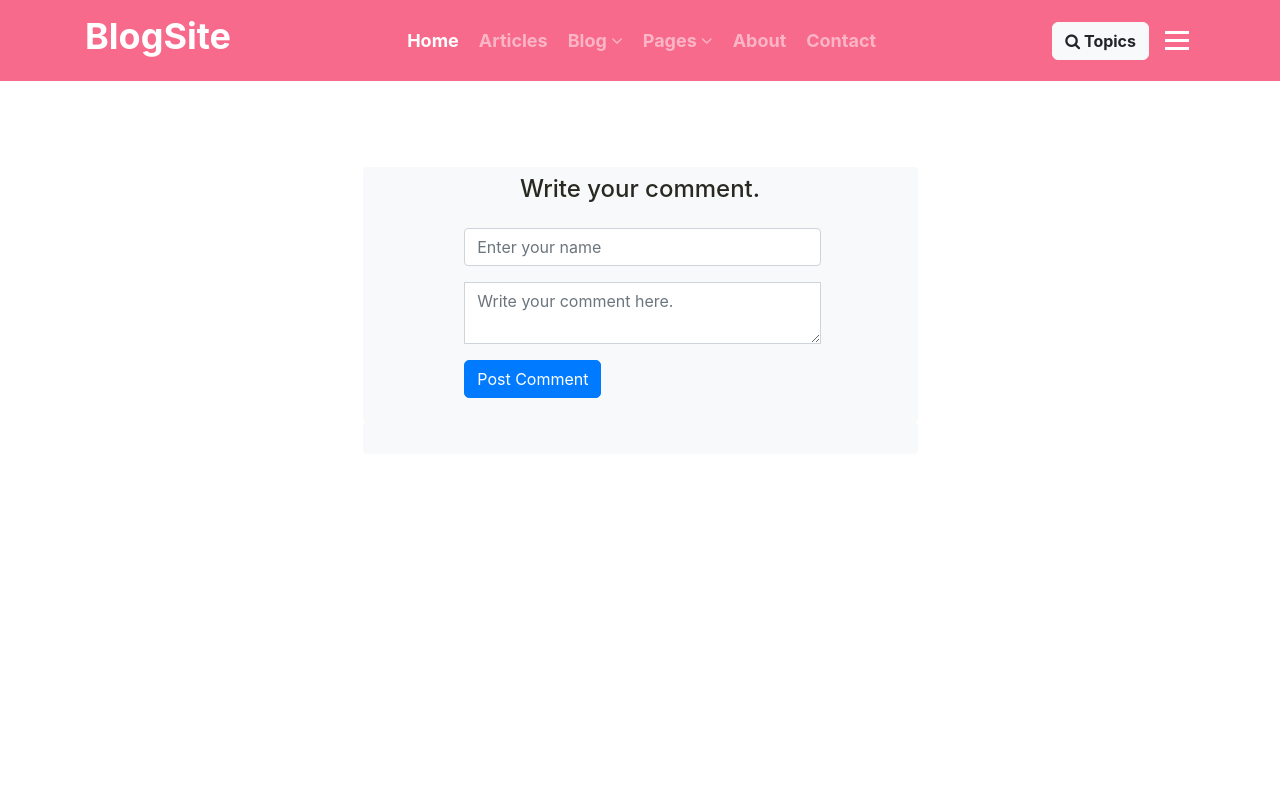
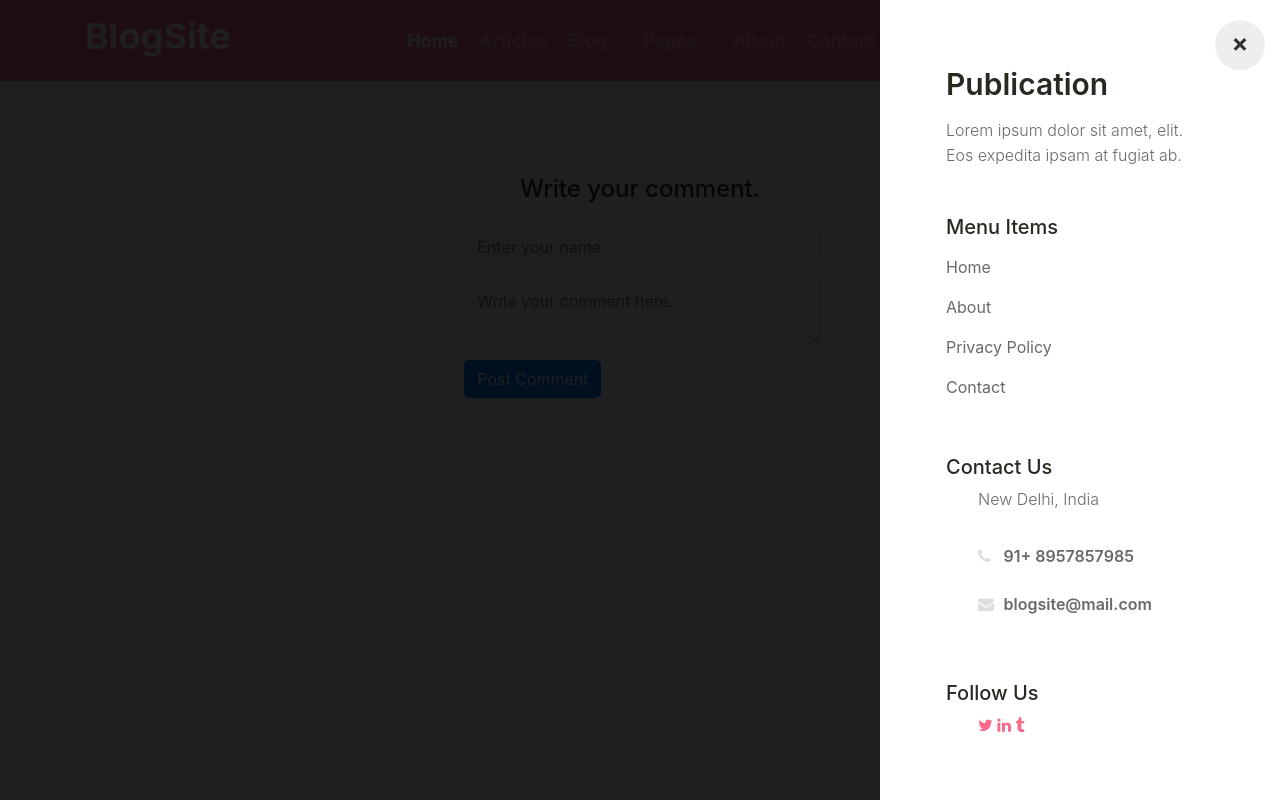
Before and after one commit to Libbna/BLOG_SITE, a PHP site: page / in a window 1280 px wide, after a click that opens the changed part. Run offline with PHP 8.4, Linux system fonts and the light colour scheme; data that the repository does not hold is empty.

Commit message:
UI of header section completed

```diff
--- /dev/null
+++ b/assets/_domain-modal.scss
@@ -0,0 +1,118 @@
+$font-clr: #696969;
+
+
+p {
+    font-size: 16px;
+    line-height: 24.5px;
+    font-weight: 300;
+    color: $font-clr;
+}
+
+li {
+    list-style: none;
+}
+
+#DomainModal {
+    display: none;
+    padding: 17px;
+
+    .modal-dialog{
+        position: fixed;
+        top: 0;
+        right: 0;
+        margin: auto;
+        max-width: 400px;
+        width: 400px;
+        height: 100%;
+        transform: translate3d(0%, 0, 0);
+
+        .modal-content {
+            border-radius: 0;
+            border: none;
+            padding: 50px;
+            height: 100%;
+            overflow-y: auto;
+
+            .close {
+                position: absolute;
+                right: 0;
+                top: 0;
+                opacity: 1;
+                z-index: 9;
+                float: right;
+                font-size: 1.5rem;
+                font-weight: 700;
+                line-height: 1;
+                color: #000;
+                text-shadow: 0 1px 0 #fff;
+
+                span {
+                    font-size: 25px;
+                    color: #333;
+                    margin-top: 20px;
+                    margin-right: 15px;
+                    background: #eee;
+                    width: 50px;
+                    height: 50px;
+                    line-height: 47px;
+                    border-radius: 30px;
+                    transition: all .4s ease;
+                    opacity: 1;
+                    display: block;
+                }
+            }
+
+            .modal-body {
+                .modal__content {
+                    .logo {
+                        a {
+                            color: var(--heading-color);
+                            font-weight: 600;
+                            font-size: 30px;
+                            padding: 0;
+                            margin: 0
+                        }
+                    }
+
+                    .widget-menu-items {
+                        .navbar-nav {
+                            .nav-item {
+                                .nav-link {
+                                    color: $font-clr;
+                                    &:hover {
+                                        color: #f76a8c;
+                                    }
+                                }
+                            }
+                        }
+                    }
+
+                    .widget-social-icons {
+                        ul {
+                            li {
+                                display: inline-block;
+                                p {
+                                    span {
+                                        color: #ddd;
+                                        width: 16px;
+                                        margin-right: 5px;
+                                    }
+                                    a {
+                                        font-weight: 600;
+                                        color: $font-clr;
+                                        &:hover {
+                                            color:#f76a8c ;
+                                        }
+                                    }
+                                }
+                            }
+                        }
+                    }
+                }
+            }
+        }
+        .right-toggle-bg {
+            background-color: #fff;
+        }
+    }
+}
--- a/assets/_header.scss
+++ b/assets/_header.scss
@@ -82,11 +82,22 @@ header {
                             transition: all 0.5s;
                             border-radius: 0;
                             text-align: center;
+                        }
 
-                            // &:nth-child(1) :hover  {
-                            //     width: 12px;
-                            //     transition: all 0.5s;
-                            // }
+                                    transition: all 0.5s;
+                        &:hover {
+                            .d1 {
+                                width: 12px;
+                                transition: all 0.5s;
+                            }
+                            .d2 {
+                                width: 20px;
+                                transition: all 0.5s;
+                            }
+                            .d3 {
+                                width: 30px;
+                                transition: all 0.5s;
+                            }
                         }
                     }
                 }
--- a/assets/main.css
+++ b/assets/main.css
@@ -80,6 +80,8 @@ header .container .navbar .navbar-collapse .search-right .domain .hamburger1 {
   float: left;
   cursor: pointer;
   background: transparent;
+  -webkit-transition: all 0.5s;
+  transition: all 0.5s;
 }
 
 header .container .navbar .navbar-collapse .search-right .domain .hamburger1 div {
@@ -91,6 +93,24 @@ header .container .navbar .navbar-collapse .search-right .domain .hamburger1 div
   transition: all 0.5s;
   border-radius: 0;
   text-align: center;
+}
+
+header .container .navbar .navbar-collapse .search-right .domain .hamburger1:hover .d1 {
+  width: 12px;
+  -webkit-transition: all 0.5s;
+  transition: all 0.5s;
+}
+
+header .container .navbar .navbar-collapse .search-right .domain .hamburger1:hover .d2 {
+  width: 20px;
+  -webkit-transition: all 0.5s;
+  transition: all 0.5s;
+}
+
+header .container .navbar .navbar-collapse .search-right .domain .hamburger1:hover .d3 {
+  width: 30px;
+  -webkit-transition: all 0.5s;
+  transition: all 0.5s;
 }
 
 .content {
@@ -141,6 +161,111 @@ header .container .navbar .navbar-collapse .search-right .domain .hamburger1 div
 
 .container .row .col-xl-5 form .form-group .btn {
   border-radius: 5px;
+}
+
+p {
+  font-size: 16px;
+  line-height: 24.5px;
+  font-weight: 300;
+  color: #696969;
+}
+
+li {
+  list-style: none;
+}
+
+#DomainModal {
+  display: none;
+  padding: 17px;
+}
+
+#DomainModal .modal-dialog {
+  position: fixed;
+  top: 0;
+  right: 0;
+  margin: auto;
+  max-width: 400px;
+  width: 400px;
+  height: 100%;
+  -webkit-transform: translate3d(0%, 0, 0);
+          transform: translate3d(0%, 0, 0);
+}
+
+#DomainModal .modal-dialog .modal-content {
+  border-radius: 0;
+  border: none;
+  padding: 50px;
+  height: 100%;
+  overflow-y: auto;
+}
+
+#DomainModal .modal-dialog .modal-content .close {
+  position: absolute;
+  right: 0;
+  top: 0;
+  opacity: 1;
+  z-index: 9;
+  float: right;
+  font-size: 1.5rem;
+  font-weight: 700;
+  line-height: 1;
+  color: #000;
+  text-shadow: 0 1px 0 #fff;
+}
+
+#DomainModal .modal-dialog .modal-content .close span {
+  font-size: 25px;
+  color: #333;
+  margin-top: 20px;
+  margin-right: 15px;
+  background: #eee;
+  width: 50px;
+  height: 50px;
+  line-height: 47px;
+  border-radius: 30px;
+  -webkit-transition: all .4s ease;
+  transition: all .4s ease;
+  opacity: 1;
+  display: block;
+}
+
+#DomainModal .modal-dialog .modal-content .modal-body .modal__content .logo a {
+  color: var(--heading-color);
+  font-weight: 600;
+  font-size: 30px;
+  padding: 0;
+  margin: 0;
+}
+
+#DomainModal .modal-dialog .modal-content .modal-body .modal__content .widget-menu-items .navbar-nav .nav-item .nav-link {
+  color: #696969;
+}
+
+#DomainModal .modal-dialog .modal-content .modal-body .modal__content .widget-menu-items .navbar-nav .nav-item .nav-link:hover {
+  color: #f76a8c;
+}
+
+#DomainModal .modal-dialog .modal-content .modal-body .modal__content .widget-social-icons ul li {
+  display: inline-block;
+}
+
+#DomainModal .modal-dialog .modal-content .modal-body .modal__content .widget-social-icons ul li p span {
+  color: #ddd;
+  width: 16px;
+  margin-right: 5px;
+}
+
+#DomainModal .modal-dialog .modal-content .modal-body .modal__content .widget-social-icons ul li p a {
+  font-weight: 600;
+  color: #696969;
+}
+
+#DomainModal .modal-dialog .modal-content .modal-body .modal__content .widget-social-icons ul li p a:hover {
+  color: #f76a8c;
+}
+
+#DomainModal .modal-dialog .right-toggle-bg {
+  background-color: #fff;
 }
 
 * {
--- a/assets/main.scss
+++ b/assets/main.scss
@@ -1,6 +1,7 @@
 @import "./header";
 @import "./login";
 @import "./comment";
+@import "./domain-modal";
 
 // color-codes
 $main-color: #de4839;
--- /dev/null
+++ b/domainModal.php
@@ -0,0 +1,99 @@
+<!DOCTYPE html>
+<html lang="en">
+
+<head>
+    <meta charset="UTF-8">
+    <meta http-equiv="X-UA-Compatible" content="IE=edge">
+    <meta name="viewport" content="width=device-width, initial-scale=1.0">
+    <title>Document</title>
+
+    <link href="https://cdn.jsdelivr.net/npm/bootstrap@5.0.0/dist/css/bootstrap.min.css" rel="stylesheet">
+    <script src="https://cdn.jsdelivr.net/npm/@popperjs/core@2.9.2/dist/umd/popper.min.js"></script>
+    <script src="https://cdn.jsdelivr.net/npm/bootstrap@5.0.1/dist/js/bootstrap.min.js"></script>
+    <!-- Main CSS -->
+    <link rel="stylesheet" href="/assets/main.css">
+</head>
+
+<body>
+    <div class="modal right fade show" id="DomainModal" tabindex="-1" role="dialog" aria-labelledby="DomainModalLabel">
+        <div class="modal-dialog" role="document">
+            <div class="modal-content right-toggle-bg">
+                <button type="button" class="close" data-dismiss="modal" aria-label="Close">
+                    <span aria-hidden="true">×</span>
+                </button>
+                <div class="modal-body">
+                    <div class="modal__content">
+                        <h2 class="logo">
+                            <a href="#" class="logo-brand">Publication</a>
+                        </h2>
+                        <p class="mt-md-3 mt-2">Lorem ipsum dolor sit amet, elit. Eos expedita ipsam at fugiat ab.</p>
+                        <div class="widget-menu-items mt-sm-5 mt-4">
+                            <h5 class="widget-title">Menu Items</h5>
+                            <nav class="navbar p-0">
+                                <ul class="navbar-nav">
+                                    <li class="nav-item active">
+                                        <a class="nav-link" href="index.html">Home</a>
+                                    </li>
+                                    <li class="nav-item">
+                                        <a class="nav-link" href="#">About</a>
+                                    </li>
+                                    <li class="nav-item">
+                                        <a class="nav-link" href="#">Privacy Policy</a>
+                                    </li>
+                                    <li class="nav-item">
+                                        <a class="nav-link" href="#">Contact</a>
+                                    </li>
+                                </ul>
+                            </nav>
+                        </div>
+                        <div class="widget-social-icons mt-sm-5 mt-4">
+                            <h5 class="widget-title">Contact Us</h5>
+                            <ul class="icon-rounded address">
+                                <li>
+                                    <p>New Delhi, India</p>
+                                </li>
+                                <li class="mt-3">
+                                    <p>
+                                        <span class="fa fa-phone"></span>
+                                        <a href="tel:+ 8957857985">91+ 8957857985</a>
+
+                                    </p>
+                                </li>
+                                <li class="mt-2">
+                                    <p>
+                                        <span class="fa fa-envelope"></span>
+                                        <a href="mailto:blogsite@mail.com">blogsite@mail.com</a>
+                                    </p>
+                                </li>
+                            </ul>
+                        </div>
+                        <div class="widget-social-icons mt-sm-5 mt-4">
+                            <h5 class="widget-title">Follow Us</h5>
+                            <ul class="icon-rounded address">
+                                <li>
+                                    <a href="twitter.com" target="_blank" class="social-link twitter">
+                                        <i class="fa fa-twitter"></i>
+                                    </a>
+                                </li>
+                                <li>
+                                    <a href="linkedin.com" target="_blank" class="social-link linkedin">
+                                        <i class="fa fa-linkedin"></i>
+                                    </a>
+                                </li>
+                                <li>
+                                    <a href="tumblr.com" target="_blank" class="social-link tumblr">
+                                        <i class="fa fa-tumblr"></i>
+                                    </a>
+                                </li>
+
+                            </ul>
+                        </div>
+                    </div>
+                </div>
+
+            </div>
+        </div>
+    </div>
+</body>
+
+</html>
--- a/header.php
+++ b/header.php
@@ -11,6 +11,7 @@
     <link href="https://cdn.jsdelivr.net/npm/bootstrap@5.0.0/dist/css/bootstrap.min.css" rel="stylesheet">
     <script src="https://cdn.jsdelivr.net/npm/@popperjs/core@2.9.2/dist/umd/popper.min.js"></script>
     <script src="https://cdn.jsdelivr.net/npm/bootstrap@5.0.1/dist/js/bootstrap.min.js"></script>
+    <!-- Main CSS -->
     <link rel="stylesheet" href="/assets/main.css">
 </head>
 
@@ -71,9 +72,9 @@
                         </div>
                         <a href="#domain" class="domain" data-toggle="modal" data-target="#DomainModal">
                             <div class="hamburger1">
-                                <div></div>
-                                <div></div>
-                                <div></div>
+                                <div class="d1"></div>
+                                <div class="d2"></div>
+                                <div class="d3"></div>
                             </div>
                         </a>
                     </div>
@@ -83,24 +84,25 @@
         </div>
     </header>
 
+    <!-- Domain Modal -->
+
+    <?php
+    include('domainModal.php');
+    ?>
 
 
-    <!-- <script src="content/js/jquery.min.js"></script>
-    <script src="content/js/bootstrap.min.js"></script>
-    <script>
-        $(document).ready(function() {
-            $('.dropdown-toggle').dropdown();
-        });
-    </script> -->
 
-    <!-- jQuery library -->
-    <!-- <script src="https://ajax.googleapis.com/ajax/libs/jquery/3.5.1/jquery.min.js"></script> -->
 
-    <!-- Popper JS -->
-    <!-- <script src="https://cdnjs.cloudflare.com/ajax/libs/popper.js/1.16.0/umd/popper.min.js"></script> -->
 
-    <!-- Latest compiled JavaScript -->
-    <!-- <script src="https://maxcdn.bootstrapcdn.com/bootstrap/4.5.2/js/bootstrap.min.js"></script> -->
+
+
+
+
+
+
+
+
+
 </body>
 
 </html>
```
Also changed, not shown: 1 other file.
